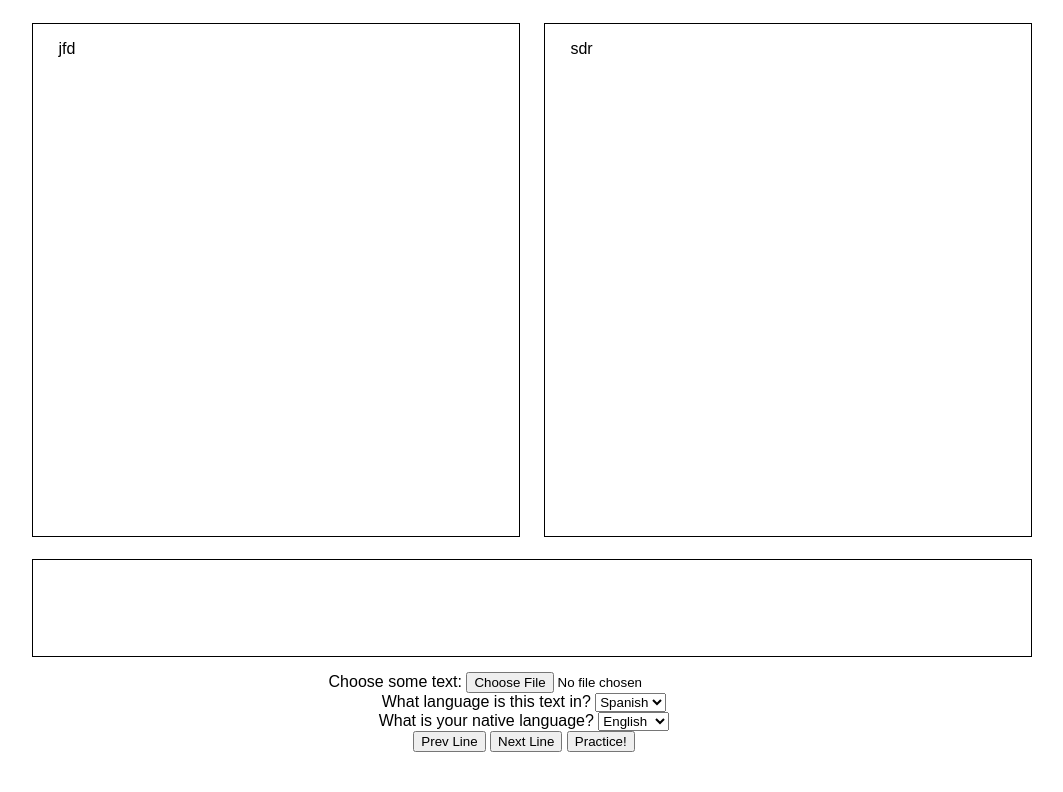
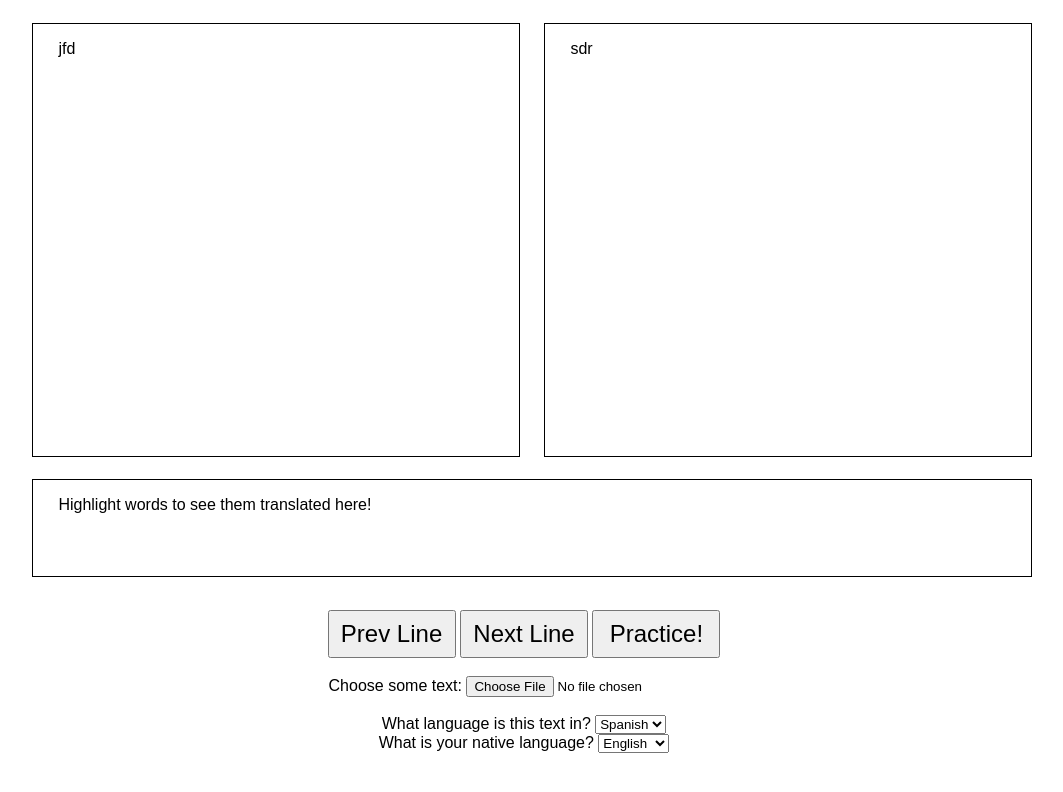
Before and after one commit to Arongil/Rebel-Reader, a plain HTML site: page index.html in a window 1280 px wide. Shown: the whole page, without its empty margins (116-1179 px from the left). Drawn offline with Linux system fonts and the light colour scheme.

Commit message:
Bigger buttons and overall UI improvement

```diff
--- a/css/style.css
+++ b/css/style.css
@@ -4,7 +4,7 @@
 
 #wrapper {
     width: 80vw;
-    height: 80vh;
+    height: 70vh;
     margin-left: 10vw;
     margin-right: 10vw;
 }
@@ -12,14 +12,14 @@
 .horizontal {
     list-style-type: none;
     width: 80vw;
-    height: 66vh;
+    height: 56vh;
     padding: 0;
 }
 
 .horizontal li {
     float: right;
     width: 34vw;
-    height: 60vh;
+    height: 50vh;
     margin: 1vh 1vw 1vh 1vw;
     padding: 2vh 2vw 2vh 2vw;
     font-size: 2vh;
@@ -45,3 +45,9 @@
     margin-top: 2vh;
     text-align: center;
 }
+
+#controls button {
+    width: 10vw;
+    height: 6vh;
+    font-size: 3vh;
+}
--- a/index.html
+++ b/index.html
@@ -13,24 +13,25 @@
             <li id="target">sdr</li>
             <li id="source">jfd</li>
         </ul>
-        <div id="translate"></div>
+        <div id="translate">Highlight words to see them translated here!</div>
     </div>
 
     <div id="controls">
+        <br>
+        <button onclick="prev();">Prev Line</button>
+        <button onclick="next();">Next Line</button>
+        <button onclick="practice();">Practice!</button>
+
+        <br><br>
         <label for="file">Choose some text:</label>
         <input type="file" name="file" id="file">
 
-        <br>
+        <br><br>
         <label for="sourceLangSelector">What language is this text in?</label>
         <select id="sourceLangSelector" onchange="changeLanguage();"></select>
         <br>
         <label for"targetLangSelector">What is your native language?</label>
         <select id="targetLangSelector" onchange="changeLanguage();"></select>
-
-        <br>
-        <button onclick="prev();">Prev Line</button>
-        <button onclick="next();">Next Line</button>
-        <button onclick="practice();">Practice!</button>
     </div>
 
     <!-- <script src="scripts/translate.js"></script> -->
```
